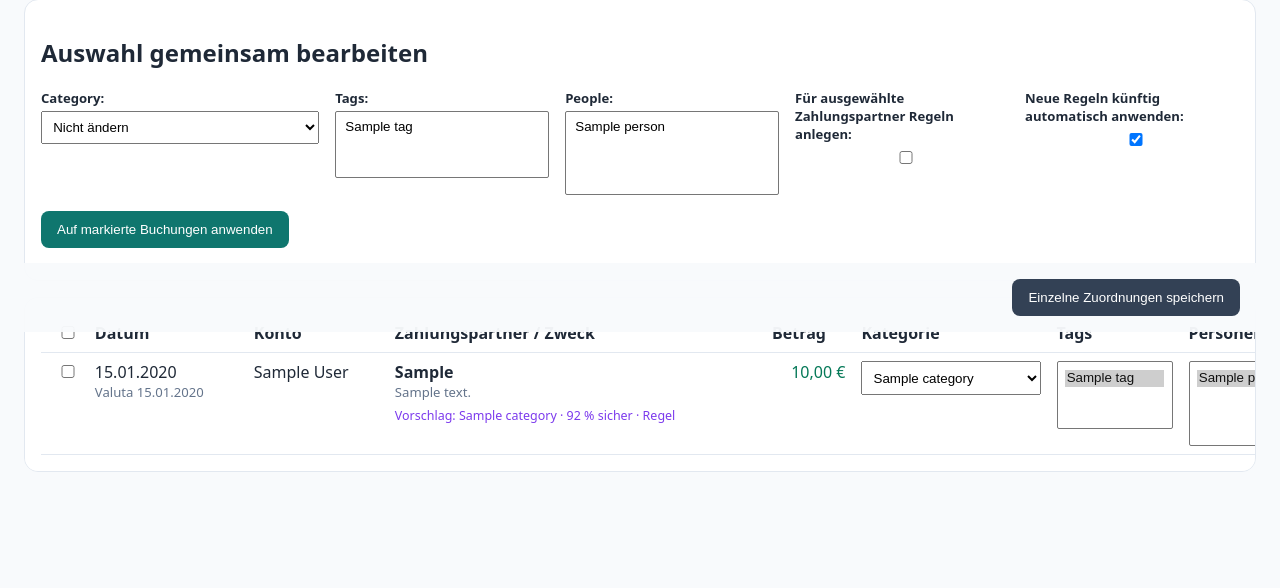
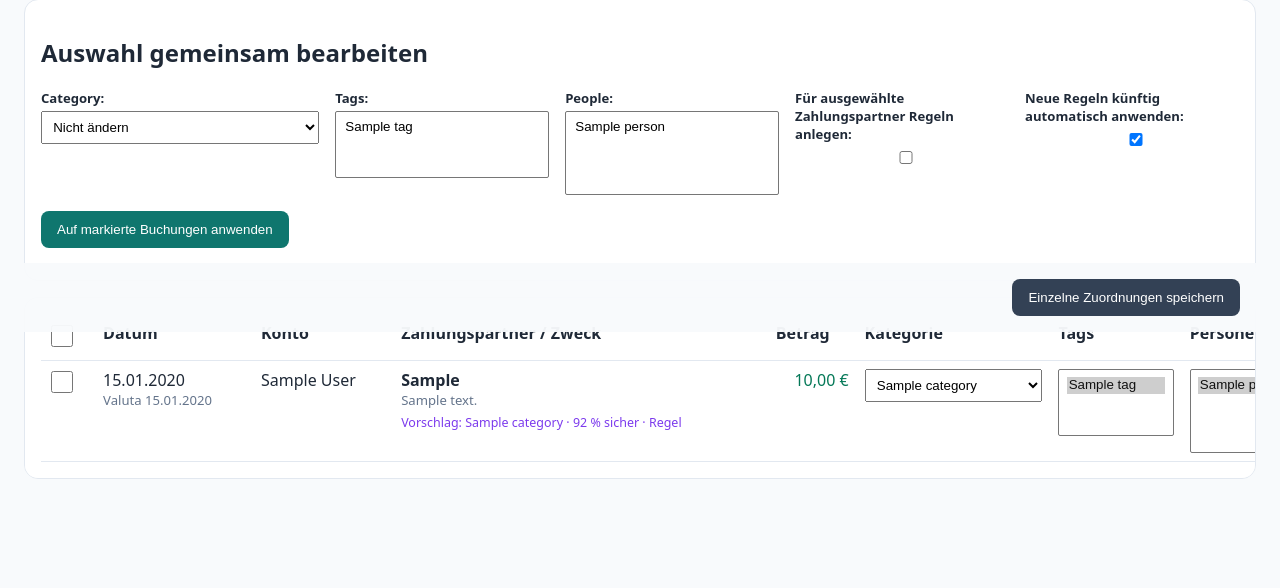
Before and after one commit to lenni-web/home-finance, a Django app: page /transactions/ in a window 1280 px wide. Shown: the part 468-1056 px from the top of the page. Before the commit the page ends 940 px from the top, so only its background shows below. Run offline with Django 5.2, Linux system fonts and the light colour scheme; a user stored in the database is signed in; tables that the repository leaves empty hold one stand-in row (values such as "Sample post"); parts of the project's set-up code (start-up, migrations or seed data) failed here and were passed over.

Commit message:
Auswahlkästchen in Buchungen vergrößern

```diff
--- a/ledger/tests.py
+++ b/ledger/tests.py
@@ -300,6 +300,12 @@ class CategorizationWorkflowTests(TestCase):
 
         self.assertContains(response, 'name="transactions-0-people" size="4"')
         self.assertContains(response, 'name="bulk-people" size="4"')
+
+    def test_transaction_selection_uses_large_checkbox_style(self):
+        response = self.client.get(reverse("transaction_overview"))
+
+        self.assertContains(response, "selection-checkbox")
+        self.assertContains(response, "width:22px; height:22px")
 
     def test_bulk_assignment_and_rule_creation(self):
         category = Category.objects.create(name="Lebensmittel")
--- a/templates/ledger/transaction_overview.html
+++ b/templates/ledger/transaction_overview.html
@@ -15,6 +15,7 @@
     label { display: block; font-size: .82rem; font-weight: 650; margin-bottom: .25rem; }
     input, select, textarea { box-sizing: border-box; width: 100%; padding: .45rem; }
     .table-wrap { overflow-x: auto; }
+    .selection-checkbox { width:22px; height:22px; min-width:22px; margin:.15rem; accent-color:#0f766e; cursor:pointer; }
     table { border-collapse: collapse; width: 100%; min-width: 1300px; }
     th, td { padding: .5rem; text-align: left; vertical-align: top; border-bottom: 1px solid #e2e8f0; }
     th { position: sticky; top: 0; background: white; }
@@ -41,9 +42,9 @@
   <section class="card"><form method="get"><div class="filters">{{ filters.as_p }}</div><p><button>Filter anwenden</button> <a href="{% url 'transaction_overview' %}">Zurücksetzen</a></p></form></section>
   <form method="post">{% csrf_token %}{{ formset.management_form }}{{ formset.non_form_errors }}
     <section class="card"><h2>Auswahl gemeinsam bearbeiten</h2><div class="bulk-grid">{{ bulk_form.as_p }}</div><p><button name="action" value="bulk">Auf markierte Buchungen anwenden</button></p></section>
-    <section class="card table-wrap"><table><thead><tr><th><input type="checkbox" aria-label="Alle auswählen" onclick="document.querySelectorAll('[name=selected]').forEach(x => x.checked=this.checked)"></th><th>Datum</th><th>Konto</th><th>Zahlungspartner / Zweck</th><th>Betrag</th><th>Kategorie</th><th>Tags</th><th>Personen</th></tr></thead><tbody>
+    <section class="card table-wrap"><table><thead><tr><th><input class="selection-checkbox" type="checkbox" aria-label="Alle auswählen" onclick="document.querySelectorAll('[name=selected]').forEach(x => x.checked=this.checked)"></th><th>Datum</th><th>Konto</th><th>Zahlungspartner / Zweck</th><th>Betrag</th><th>Kategorie</th><th>Tags</th><th>Personen</th></tr></thead><tbody>
       {% for form in formset %}<tr>
-        <td><input type="checkbox" name="selected" value="{{ form.instance.pk }}">{{ form.id }}</td>
+        <td><input class="selection-checkbox" type="checkbox" name="selected" value="{{ form.instance.pk }}" aria-label="Buchung auswählen">{{ form.id }}</td>
         <td>{{ form.instance.booking_date|date:"d.m.Y" }}<div class="muted">Valuta {{ form.instance.value_date|date:"d.m.Y" }}</div></td>
         <td>{{ form.instance.statement_import.account }}</td>
         <td><strong>{{ form.instance.counterparty|default:form.instance.booking_type }}</strong><div class="muted">{{ form.instance.description|linebreaksbr|truncatechars:220 }}</div>{% if form.instance.rule_suggestion %}<span class="suggestion">Vorschlag: {{ form.instance.rule_suggestion.category|default:"Zuordnung" }} · {{ form.instance.rule_suggestion.confidence }} % sicher · {{ form.instance.rule_suggestion.source }}</span>{% endif %}</td>
```
